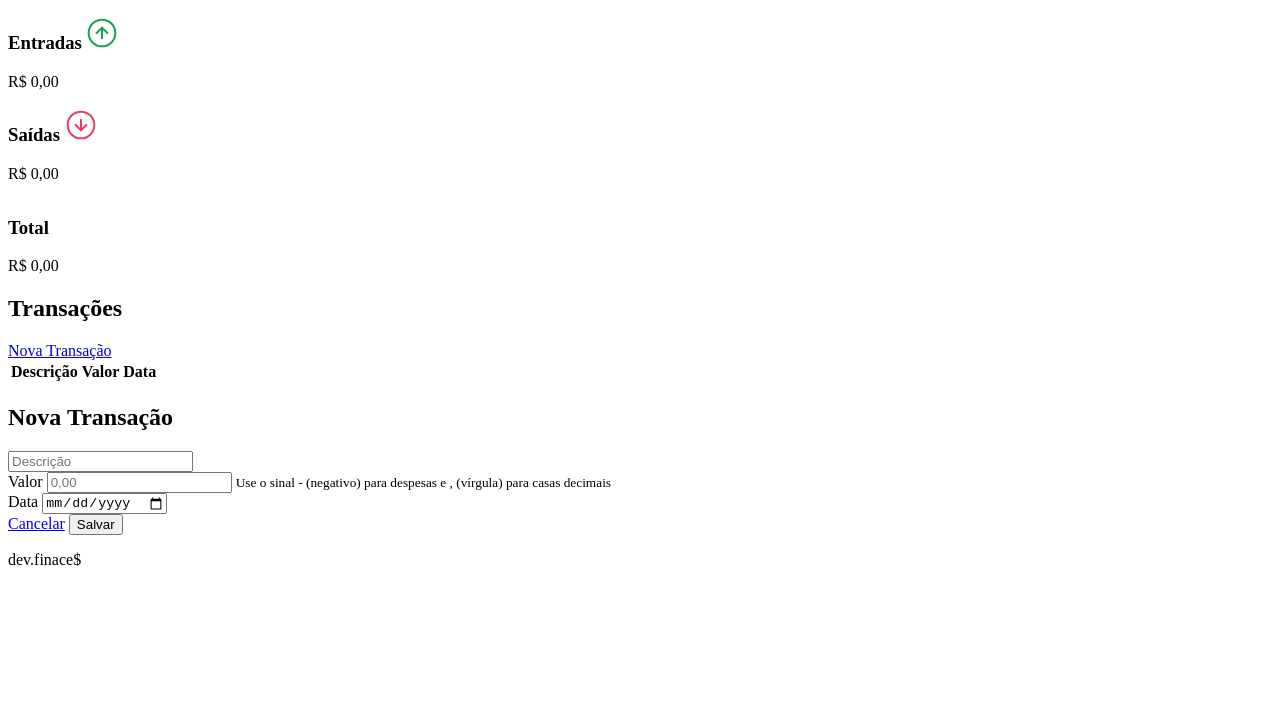
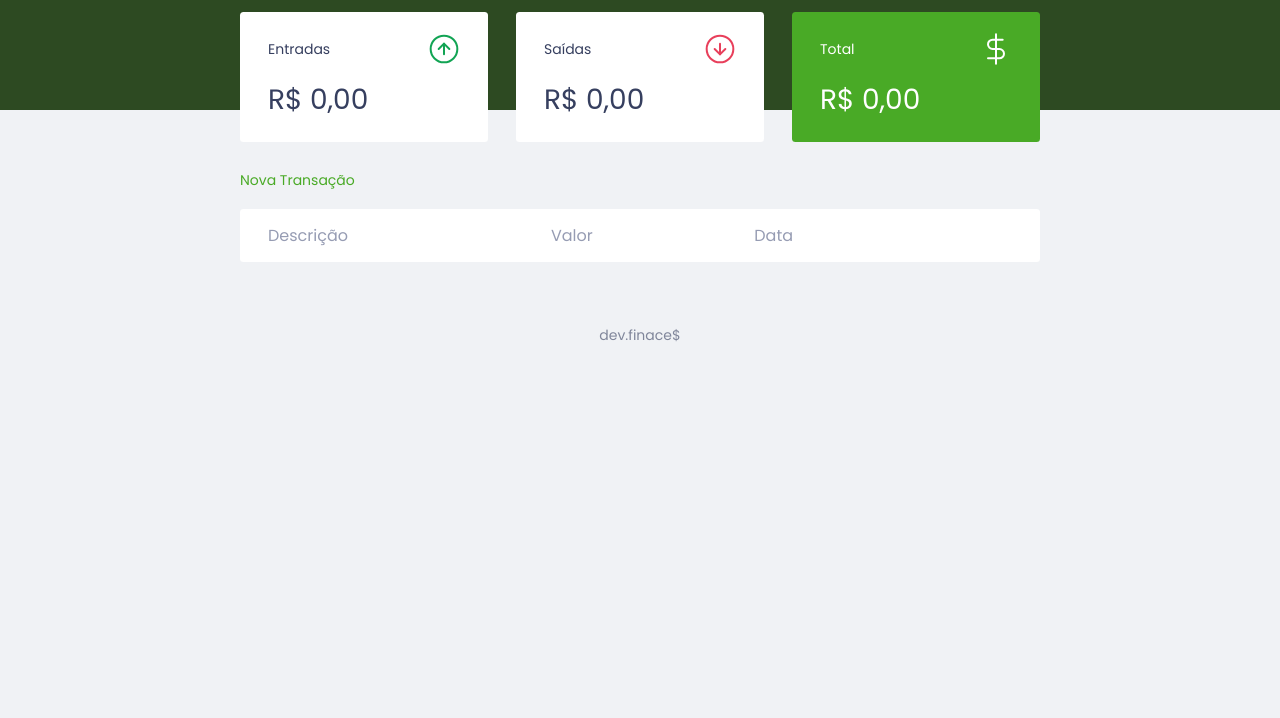
Before and after one commit to DevSphynx/Dev-Finances, a plain HTML site: page index.html in a window 1280 px wide. Shown: the part 82-800 px from the top of the page. Drawn offline with Linux system fonts and the light colour scheme; the site is published under a folder, as on GitHub Pages, so addresses that start at the root find nothing.

Commit message:
Update index.html

```diff
--- a/index.html
+++ b/index.html
@@ -5,7 +5,7 @@
     <meta http-equiv="X-UA-Compatible" content="IE=edge">
     <meta name="viewport" content="width=device-width, initial-scale=1.0">
     <title>DevFinances</title>
-    <link rel="stylesheet" href="/assets/Style.css">
+    <link rel="stylesheet" href="./assets/Style.css">
     <link rel="preconnect" href="https://fonts.gstatic.com">
     <link href="https://fonts.googleapis.com/css2?family=Poppins:ital,wght@0,100;0,400;0,700;1,100;1,400&display=swap" rel="stylesheet">
 </head>
```
